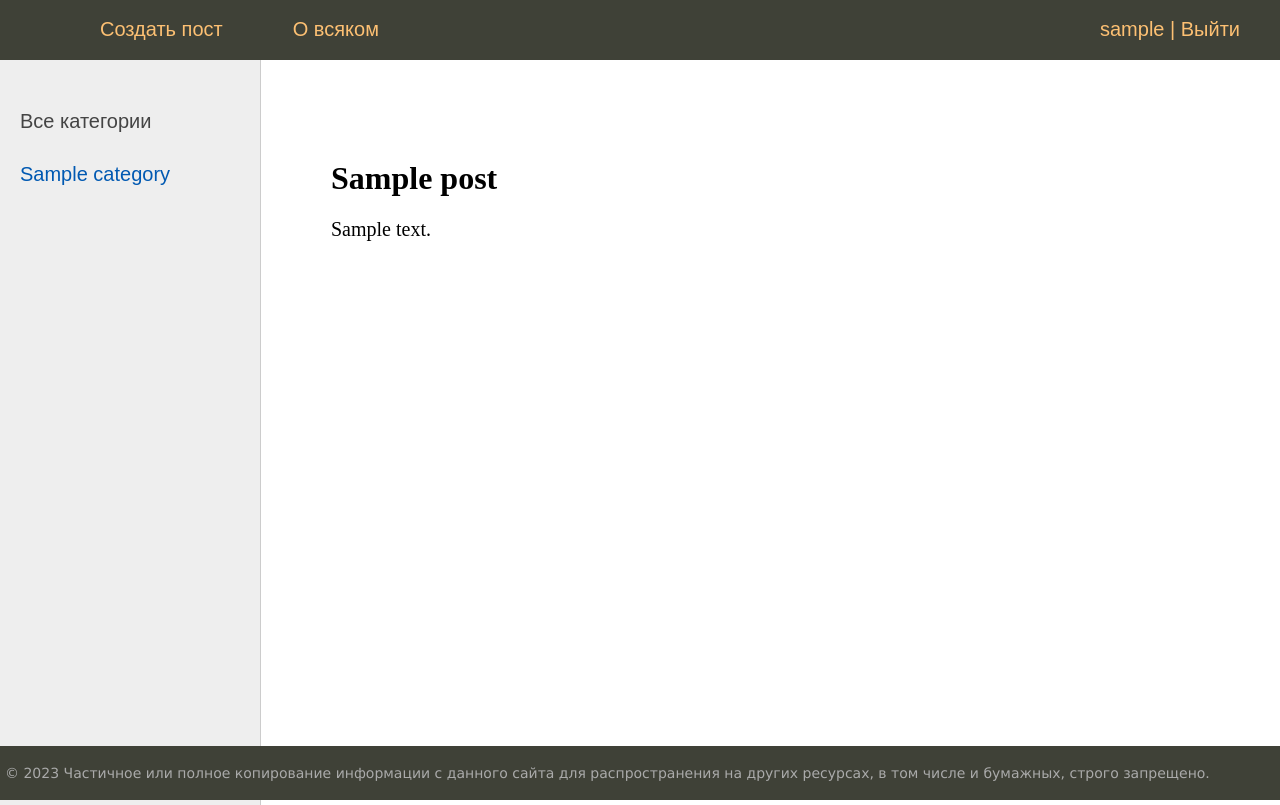
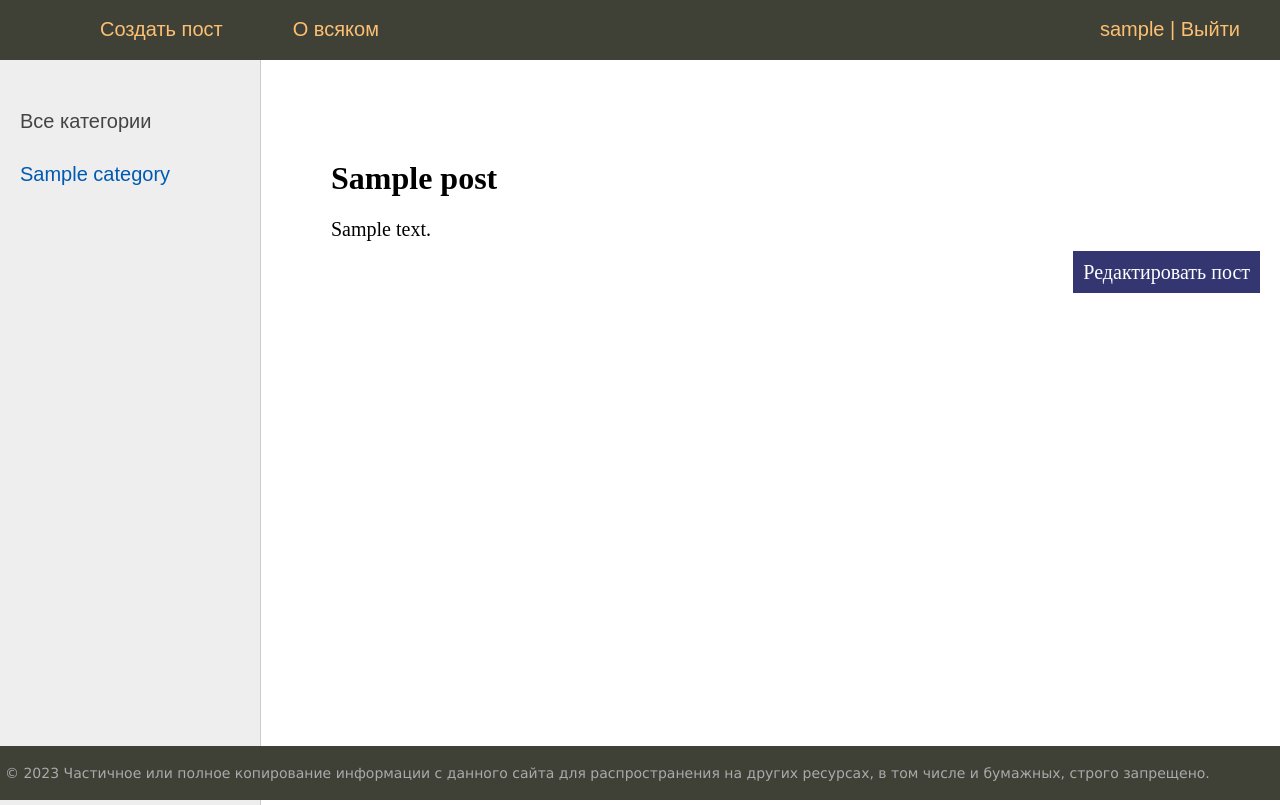
Before and after one commit to iliaman1/dj_blog, a Django app: a page that uses perfect_blog/blog/templates/blog/post.html in a window 1280 px wide. Shown: the top 805 px of the page. Run offline with Django 4.2, Linux system fonts and the light colour scheme; a user stored in the database is signed in; tables that the repository leaves empty hold one stand-in row (values such as "Sample post").

Commit message:
Added an edit post button to the post viewing template

```diff
--- a/perfect_blog/blog/templates/blog/post.html
+++ b/perfect_blog/blog/templates/blog/post.html
@@ -3,4 +3,7 @@
 {% block content %}
 <h1>{{post.title}}</h1>
 {{post.content|linebreaks}}
+{% if request.user == post.author %}
+<p class="link-read-post"><a href="#">Редактировать пост</a></p>
+{% endif %}
 {% endblock %}
```
